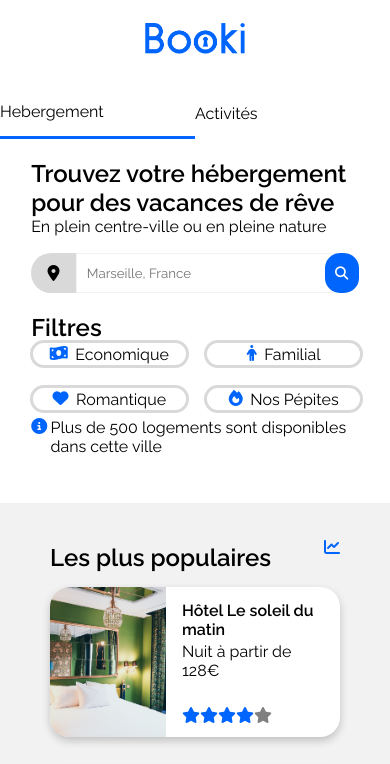
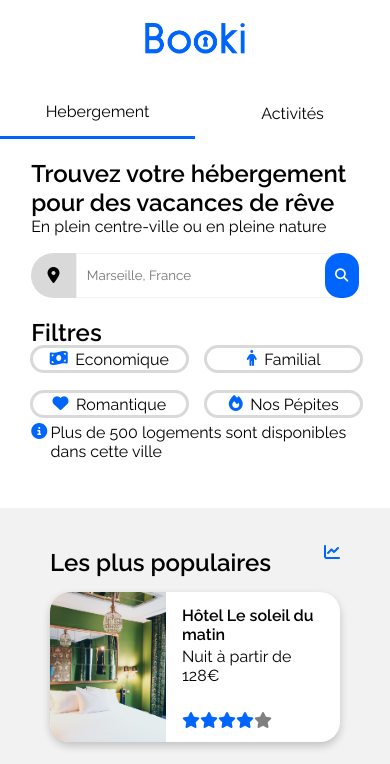
Before and after one commit to HugoWachalski/ProjetBooki, a plain HTML site: page index.html in a window 390 px wide. In both pictures the pointer is over the element "Hebergement". Shown: the top 764 px of the page. Drawn offline with Linux system fonts and the light colour scheme; grey boxes are pictures that could not be loaded.

Commit message:
Ajout details

```diff
--- a/style.css
+++ b/style.css
@@ -65,11 +65,12 @@ button{
 }
 
 .navlink:hover{
-  border-top: 1px solid #0065FC;
+  border-top: 2px solid #0065FC;
 }
 
 .search-bar{
   display: flex;
+  height: 45px;
   border-radius: 25px;
   margin-top: 10px;
   margin-bottom: 10px;
@@ -384,6 +385,8 @@ Pour tablette
   }
 
   .navlink{
+    display: flex;
+    justify-content: center;
     width: 50%;
     text-align: center;
     padding-top: 15px;
@@ -391,7 +394,7 @@ Pour tablette
   }
 
   .navlink:hover{
-    border-top: 1px solid #0065FC;
+    border-top: 2px solid #0065FC;
   }
 
   .intitule{
```
Also changed, not shown: 2 other files.
